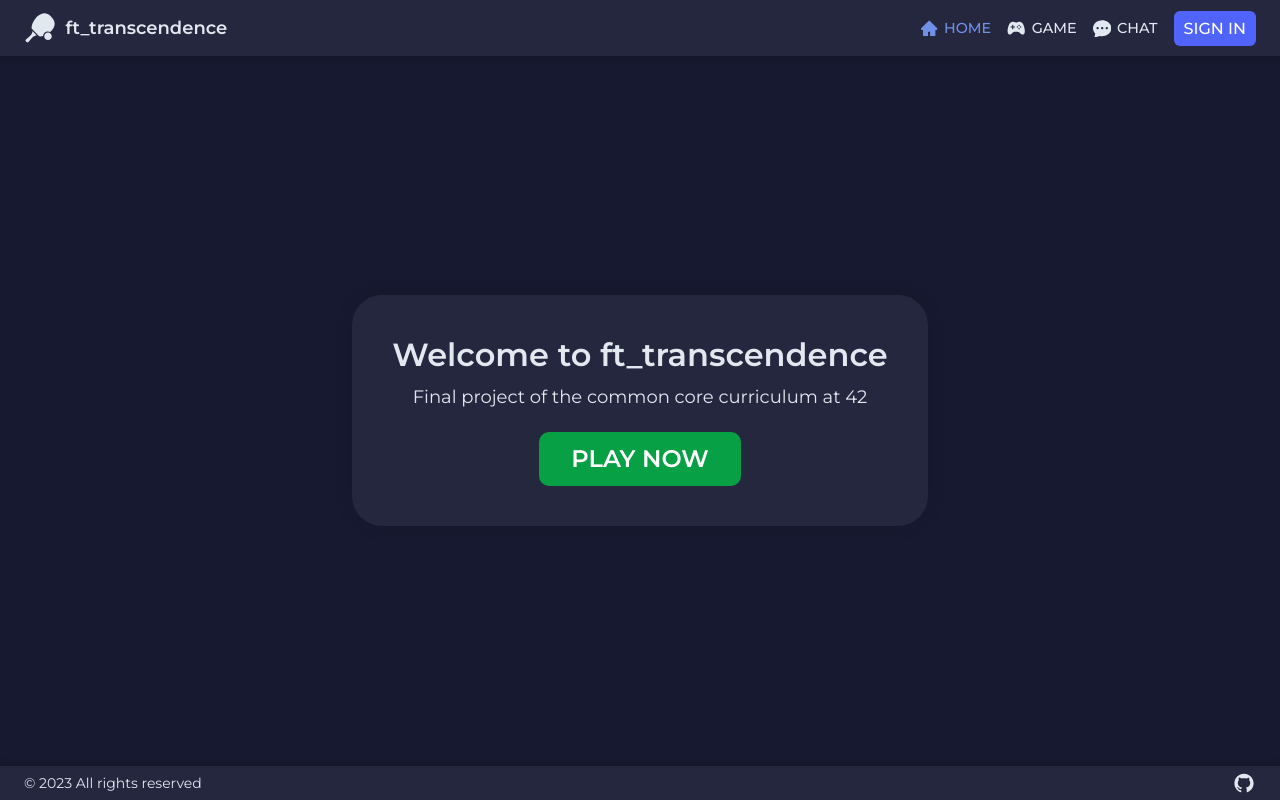
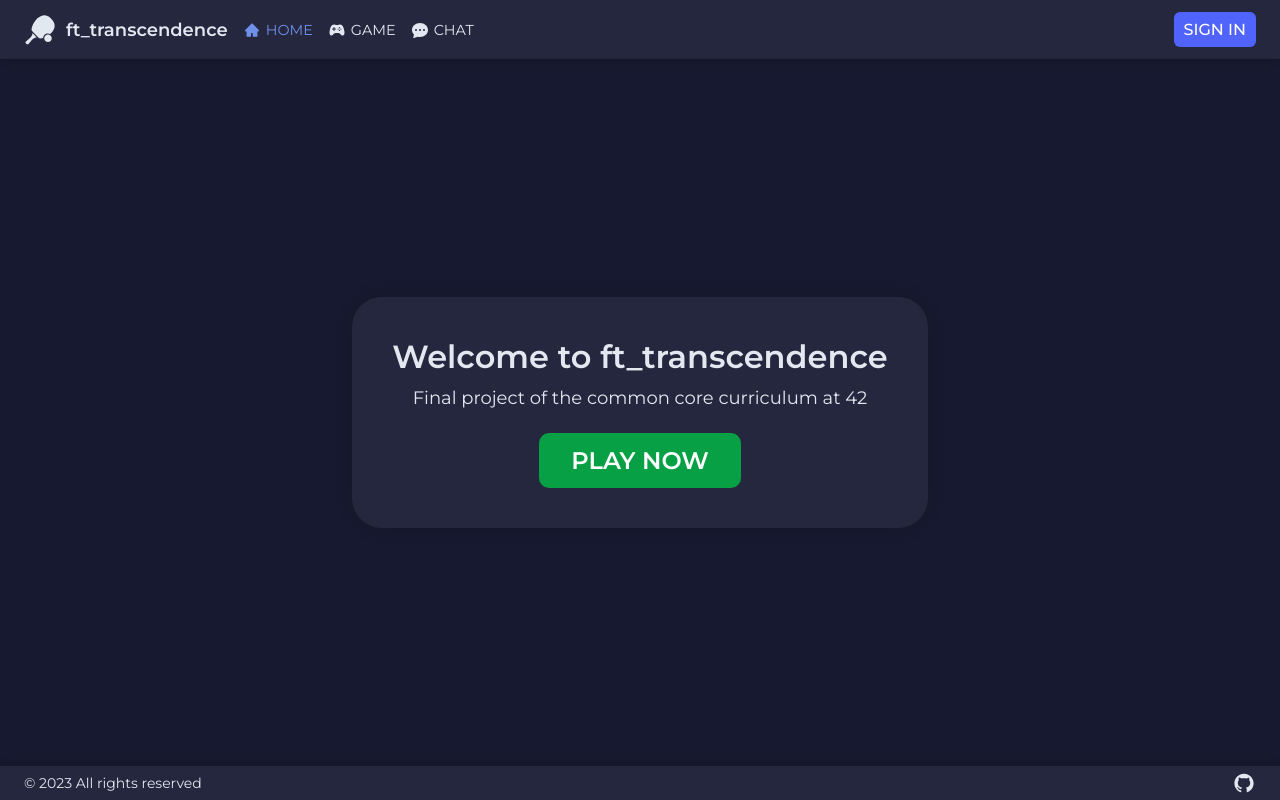
Before and after one commit to fluchtens/42-ft_transcendence, a React (Vite) app in the folder frontend/: page / in a window 1280 px wide. Built offline with nearby package versions, Linux system fonts and the light colour scheme; no server answers.

Commit message:
create a profile button with sub menu in header

```diff
--- /dev/null
+++ b/frontend/src/components/MainLink.module.scss
@@ -0,0 +1,17 @@
+@import "../styles/config.scss";
+
+.link {
+  display: flex;
+  justify-content: center;
+  align-items: center;
+  font-size: 1.125rem;
+  font-weight: 600;
+  text-decoration: none;
+  color: $text-primary-color;
+
+  .icon {
+    margin-right: 0.625rem;
+    width: 2rem;
+    height: 2rem;
+  }
+}
--- /dev/null
+++ b/frontend/src/components/MainLink.tsx
@@ -0,0 +1,12 @@
+import { Link } from "react-router-dom";
+import { GiPingPongBat } from "react-icons/gi";
+import styles from "./MainLink.module.scss";
+
+export function MainLink() {
+  return (
+    <Link to="/" className={styles.link}>
+      <GiPingPongBat className={styles.icon} />
+      ft_transcendence
+    </Link>
+  );
+}
--- a/frontend/src/components/NavLink.module.scss
+++ b/frontend/src/components/NavLink.module.scss
@@ -1,34 +1,32 @@
 @import "../styles/config.scss";
 
 .actualPathLink {
+  padding: 0.5rem 0;
   display: flex;
   justify-content: center;
   align-items: center;
   font-size: 0.9rem;
-  font-weight: 500;
   text-decoration: none;
-  text-transform: uppercase;
   color: $extra-primary-color;
 }
 
 .link {
+  padding: 0.5rem 0;
   display: flex;
   justify-content: center;
   align-items: center;
   font-size: 0.9rem;
-  font-weight: 500;
   text-decoration: none;
-  text-transform: uppercase;
   color: $text-primary-color;
-}
 
-.link:hover {
-  color: $extra-primary-color;
+  &:hover {
+    color: $extra-primary-color;
+  }
 }
 
 .icon {
-  width: 1.15rem;
-  height: 1.15rem;
+  width: 1rem;
+  height: 1rem;
   margin-right: 0.375rem;
-  font-size: 1.15rem;
+  font-size: 1rem;
 }
--- a/frontend/src/components/NavLink.tsx
+++ b/frontend/src/components/NavLink.tsx
@@ -13,7 +13,6 @@ export const NavLink = ({ path, text, icon }: NavLinkProps) => {
   const isAcualPath = pathname === path;
 
   return (
-    <li>
     <Link
       to={path}
       className={isAcualPath ? styles.actualPathLink : styles.link}
@@ -21,6 +20,5 @@ export const NavLink = ({ path, text, icon }: NavLinkProps) => {
       <span className={styles.icon}>{icon}</span>
       {text}
     </Link>
-    </li>
   );
 };
--- /dev/null
+++ b/frontend/src/components/ProfileBtn.module.scss
@@ -0,0 +1,80 @@
+@import "../styles/config.scss";
+
+.container {
+  position: relative;
+
+  .button {
+    display: flex;
+    align-items: center;
+    position: relative;
+    width: 2.75rem;
+    height: 2.75rem;
+    border: 0.1rem solid $extra-primary-color;
+    border-radius: 50%;
+    cursor: pointer;
+    overflow: hidden;
+
+    img {
+      width: 100%;
+      height: 100%;
+      transform: translate(-50%, -50%);
+      position: absolute;
+      top: 50%;
+      left: 50%;
+    }
+  }
+
+  .menu {
+    padding: 1rem;
+    position: absolute;
+    top: calc(100% + 2rem);
+    right: 0;
+    border-radius: 1rem;
+    background-color: $bg-secondary-color;
+    display: flex;
+    flex-direction: column;
+
+    .link {
+      padding: 0.5rem;
+      display: flex;
+      justify-content: left;
+      align-items: center;
+      border-radius: 0.375rem;
+      font-size: 0.875rem;
+      text-decoration: none;
+      color: $text-primary-color;
+
+      &:hover {
+        background: $extra-secondary-color;
+        color: white;
+      }
+      span {
+        flex: 1;
+      }
+    }
+
+    .logoutBtn {
+      padding: 0.5rem;
+      display: flex;
+      justify-content: left;
+      align-items: center;
+      border: none;
+      border-radius: 0.375rem;
+      background-color: transparent;
+      font-size: 0.875rem;
+      color: $text-primary-color;
+      cursor: pointer;
+
+      &:hover {
+        background: $extra-secondary-color;
+        color: white;
+      }
+    }
+
+    .icon {
+      width: 1rem;
+      height: 1rem;
+      margin-right: 0.375rem;
+    }
+  }
+}
--- /dev/null
+++ b/frontend/src/components/ProfileBtn.tsx
@@ -0,0 +1,67 @@
+import { useState } from "react";
+import { Link, useNavigate } from "react-router-dom";
+import { logoutUser } from "../services/auth.api";
+import { IoSettings } from "react-icons/io5";
+import { FaUser } from "react-icons/fa6";
+import { FaSignOutAlt } from "react-icons/fa";
+import styles from "./ProfileBtn.module.scss";
+import defaultAvatar from "/default_avatar.png";
+
+interface ProfileBtnProps {
+  username: string;
+  avatar: string;
+  onLogout: () => void;
+}
+
+export function ProfileBtn({ username, avatar, onLogout }: ProfileBtnProps) {
+  const [menu, setMenu] = useState(false);
+  const navigate = useNavigate();
+  const avatarApiUrl = `${import.meta.env.VITE_BACK_URL}/user/avatar`;
+
+  const handleMenu = () => {
+    setMenu(!menu);
+  };
+
+  const closeMenu = () => {
+    setMenu(false);
+  };
+
+  const handleLogout = async () => {
+    await logoutUser();
+    setMenu(false);
+    onLogout();
+    navigate("/");
+  };
+
+  return (
+    <div className={styles.container}>
+      <button className={styles.button} onClick={handleMenu}>
+        {avatar ? (
+          <img src={`${avatarApiUrl}/${avatar}`} />
+        ) : (
+          <img src={defaultAvatar} />
+        )}
+      </button>
+      {menu && (
+        <div className={styles.menu}>
+          <Link
+            to={`/user/${username}`}
+            onClick={closeMenu}
+            className={styles.link}
+          >
+            <FaUser className={styles.icon}></FaUser>
+            Profile
+          </Link>
+          <Link to="/" onClick={closeMenu} className={styles.link}>
+            <IoSettings className={styles.icon}></IoSettings>
+            Settings
+          </Link>
+          <button className={styles.logoutBtn} onClick={handleLogout}>
+            <FaSignOutAlt className={styles.icon}></FaSignOutAlt>
+            Sign out
+          </button>
+        </div>
+      )}
+    </div>
+  );
+}
--- a/frontend/src/layouts/header/Header.module.scss
+++ b/frontend/src/layouts/header/Header.module.scss
@@ -5,22 +5,6 @@
   display: flex;
   justify-content: space-between;
   align-items: center;
-
-  .mainLink {
-    display: flex;
-    justify-content: center;
-    align-items: center;
-    font-size: 1.125rem;
-    font-weight: 600;
-    text-decoration: none;
-    color: $text-primary-color;
-
-    .mainIcon {
-      margin-right: 0.6rem;
-      width: 2rem;
-      height: 2rem;
-    }
-  }
 
   .navList {
     margin: 0;
@@ -34,30 +18,15 @@
 
   .loginButton {
     padding: 0.5rem 0.625rem;
+    border-radius: 0.375rem;
     background-color: $extra-secondary-color;
-    border-radius: 0.375rem;
     font-weight: 500;
     text-decoration: none;
     text-transform: uppercase;
     color: white;
-  }
 
-  .loginButton:hover {
-    background-color: $extra-primary-color;
-  }
-
-  .logoutButton {
-    padding: 0.5rem 0.625rem;
-    background-color: #9c1d18;
-    border-radius: 0.375rem;
-    border: none;
-    font-weight: 500;
-    text-decoration: none;
-    text-transform: uppercase;
-    color: white;
-  }
-
-  .logoutButton:hover {
-    background-color: #b90b04;
+    &:hover {
+      background-color: $extra-primary-color;
+    }
   }
 }
--- a/frontend/src/layouts/header/Header.tsx
+++ b/frontend/src/layouts/header/Header.tsx
@@ -1,62 +1,61 @@
 import { useEffect, useState } from "react";
 import { Link } from "react-router-dom";
+import { MainLink } from "../../components/MainLink";
+import { NavLink } from "../../components/NavLink";
+import { ProfileBtn } from "../../components/ProfileBtn";
+import { User } from "../../types/user.interface";
+import { getUserProfile } from "../../services/user.api";
 import { AiFillHome } from "react-icons/ai";
 import { IoGameController } from "react-icons/io5";
-import { GiPingPongBat } from "react-icons/gi";
 import { BsFillChatDotsFill } from "react-icons/bs";
 import styles from "./Header.module.scss";
-import { getUserProfile } from "../../services/user.api";
-import { NavLink } from "../../components/NavLink";
-import { User } from "../../types/user.interface";
-import { logoutUser } from "../../services/auth.api";
 
-function Header() {
-  const [isAuthenticated, setIsAuthenticated] = useState(false);
-  const [userData, setUserData] = useState<User | null>(null);
+export default function Header() {
+  const [user, setUser] = useState<User | null>(null);
 
   const handleLogout = async () => {
-    logoutUser();
-    setIsAuthenticated(false);
+    setUser(null);
   };
 
   useEffect(() => {
-    const handleLogin = async () => {
+    const getUser = async () => {
       const data = await getUserProfile();
       if (data && !data.toConfig) {
-        setIsAuthenticated(true);
-        setUserData(data);
+        true;
+        setUser(data);
+        console.log(data);
       }
     };
-    handleLogin();
+    getUser();
   }, []);
 
   return (
     <nav className={styles.navBar}>
-      <Link to="/" className={styles.mainLink}>
-        <GiPingPongBat className={styles.mainIcon} />
-        ft_transcendence
-      </Link>
-
       <ul className={styles.navList}>
-        <NavLink path="/" text="Home" icon={<AiFillHome />} />
-        <NavLink path="/game" text="Game" icon={<IoGameController />} />
-        <NavLink path="/chat" text="Chat" icon={<BsFillChatDotsFill />} />
-        {isAuthenticated && userData ? (
         <li>
-            <button onClick={handleLogout} className={styles.logoutButton}>
-              {userData.username}
-            </button>
+          <MainLink />
         </li>
+        <li>
+          <NavLink path="/" text="HOME" icon={<AiFillHome />} />
+        </li>
+        <li>
+          <NavLink path="/game" text="GAME" icon={<IoGameController />} />
+        </li>
+        <li>
+          <NavLink path="/chat" text="CHAT" icon={<BsFillChatDotsFill />} />
+        </li>
+      </ul>
+      {user ? (
+        <ProfileBtn
+          username={user.username}
+          avatar={user.avatar}
+          onLogout={handleLogout}
+        />
       ) : (
-          <li>
         <Link to="/login" className={styles.loginButton}>
           Sign in
         </Link>
-          </li>
       )}
-      </ul>
     </nav>
   );
 }
-
-export default Header;
```
Lines whose indentation alone changed are shown as unchanged.
